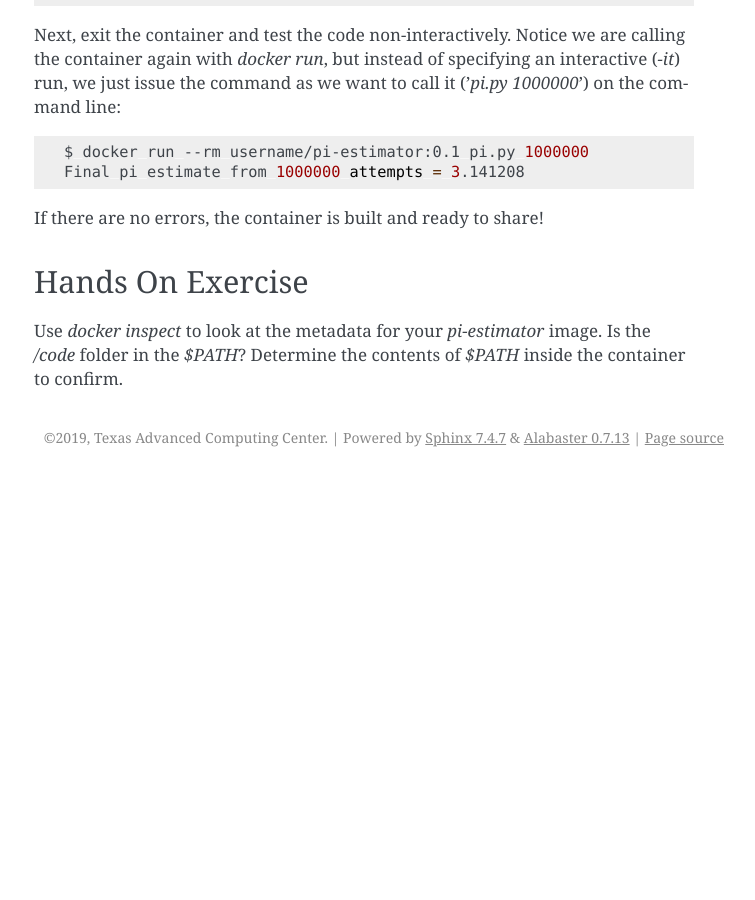
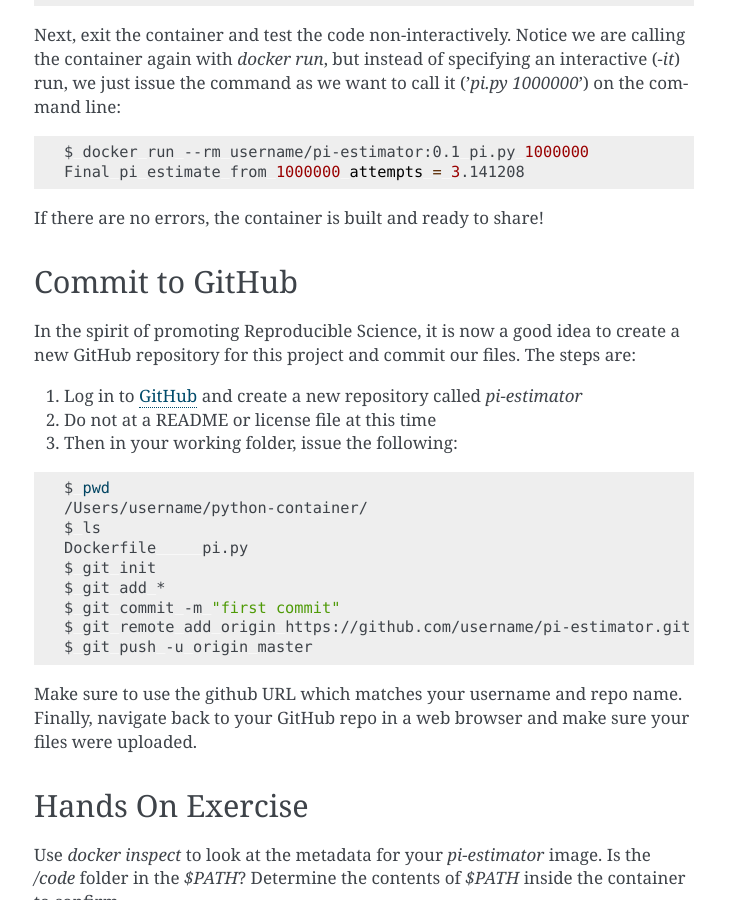
Before and after one commit to TACC/containers_at_tacc, a Sphinx documentation site: the page built from docs/containerize-your-code/build_from_dockerfile.rst, in a window 1280 px wide and 900 px high, scrolled down 3706 px. Shown: the whole window, without its empty margins (386-1141 px from the left). Built offline with Sphinx 7.4.7, drawn with Linux system fonts in a browser that asks for light colours; before the commit the page ends 4183 px from its top, so only the background shows below that.

Commit message:
adding a part about starting a github repo

```diff
--- a/docs/containerize-your-code/build_from_dockerfile.rst
+++ b/docs/containerize-your-code/build_from_dockerfile.rst
@@ -213,6 +213,33 @@ the command line:
 If there are no errors, the container is built and ready to share!
 
 
+Commit to GitHub
+----------------
+
+In the spirit of promoting Reproducible Science, it is now a good idea to create
+a new GitHub repository for this project and commit our files. The steps are:
+
+1. Log in to `GitHub <https://github.com/>`_ and create a new repository called *pi-estimator*
+2. Do not at a README or license file at this time
+3. Then in your working folder, issue the following:
+
+.. code-block:: bash
+
+   $ pwd
+   /Users/username/python-container/
+   $ ls
+   Dockerfile     pi.py
+   $ git init
+   $ git add *
+   $ git commit -m "first commit"
+   $ git remote add origin https://github.com/username/pi-estimator.git
+   $ git push -u origin master
+
+Make sure to use the github URL which matches your username and repo name.
+Finally, navigate back to your GitHub repo in a web browser and make sure your
+files were uploaded.
+
+
 Hands On Exercise
 -----------------
 
```
